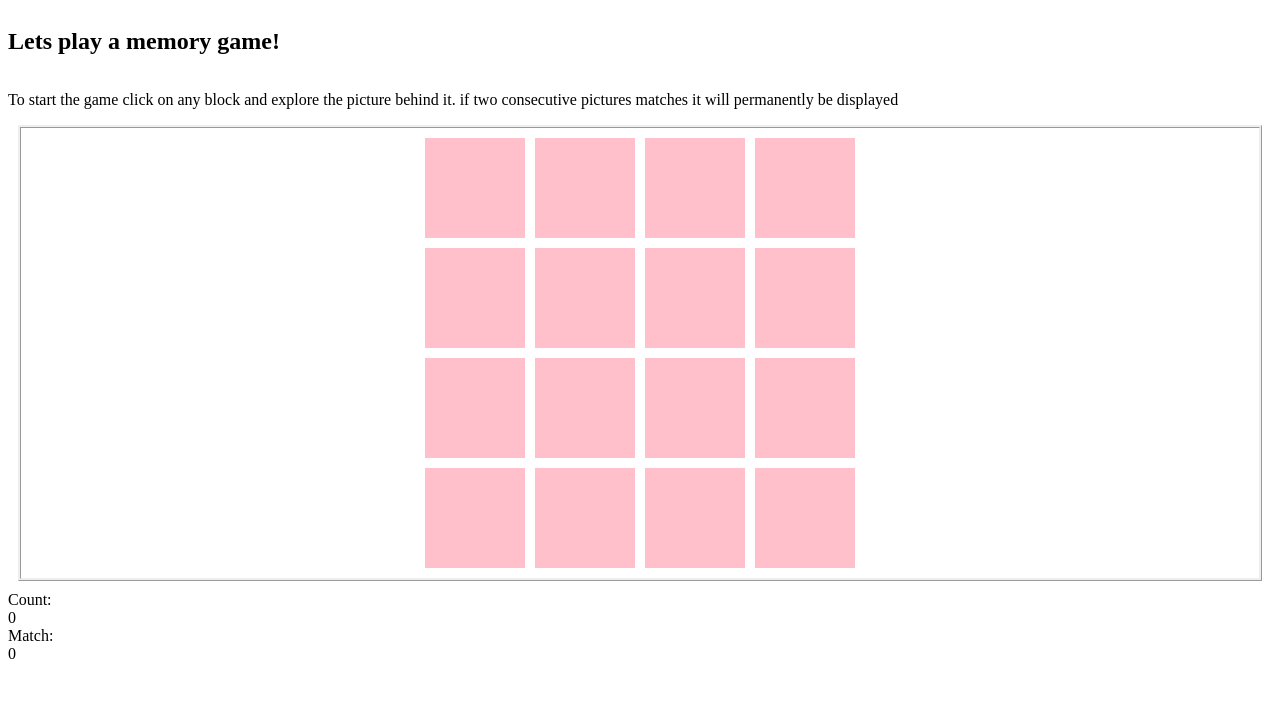
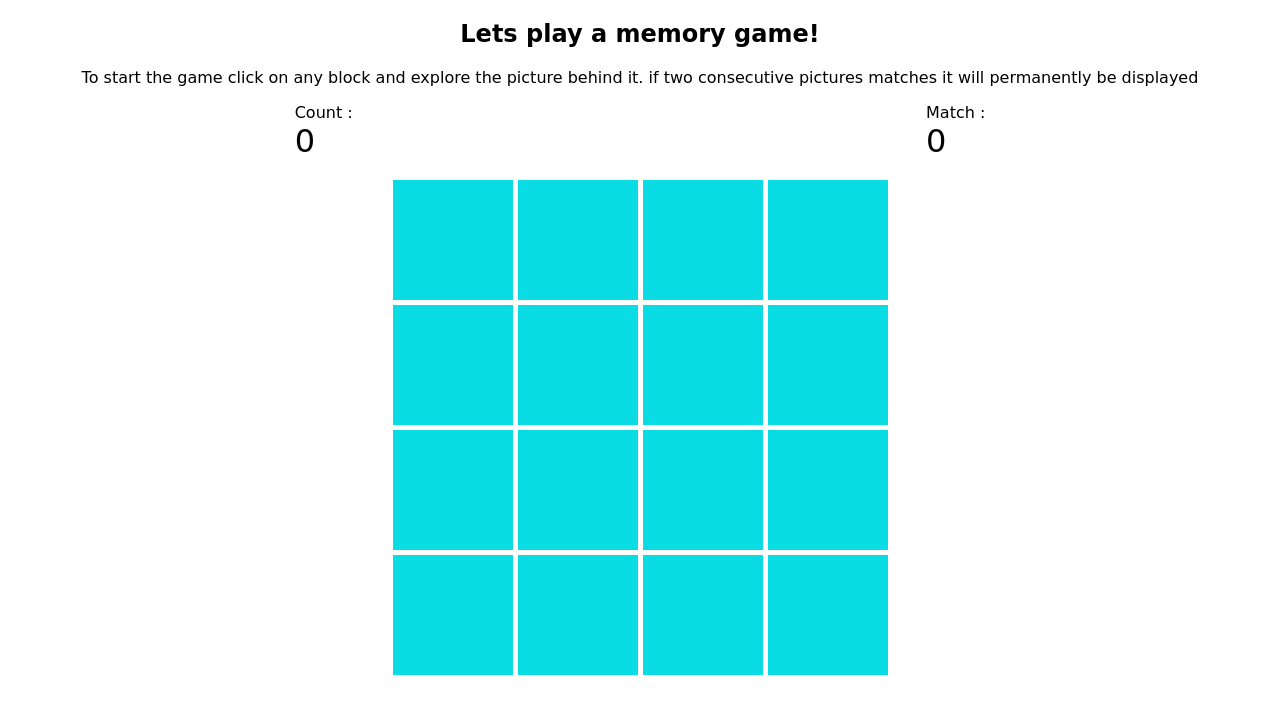
Before and after one commit to vivekshringi/memorygame, a website: page public/htmls/welcome.html in a window 1280 px wide. Drawn offline with Linux system fonts and the light colour scheme; no server answers.

Commit message:
mobile savy gamer

```diff
--- a/package.json
+++ b/package.json
@@ -4,7 +4,7 @@
   "description": "testing express website",
   "main": "index.js",
   "scripts": {
-    "deploy": "node api/index.ts",
+    "deploy": "node api/index.js",
     "test": "echo \"Error: no test specified\" && exit 1"
   },
   "keywords": [
--- a/public/htmls/welcome.html
+++ b/public/htmls/welcome.html
@@ -1,13 +1,18 @@
 <!DOCTYPE html>
+<meta name="viewport" content="width=device-width, initial-scale=1.0">
 <html>
 <head>
 <title>Memory Game</title>
 </head>
 <body>
-<link rel="stylesheet" type="text/css" href="/stylesheets/game.css" />
-<script type="text/javascript" src="/javascripts/game.js"></script>
+<link rel="stylesheet" type="text/css" href="../stylesheets/game.css" />
+<script type="text/javascript" src="../javascripts/game.js"></script>
 <h2>Lets play a memory game!</h2>
 <p>To start the game click on any block and explore the picture behind it. if two consecutive pictures matches it will permanently be displayed</p>
+<div id="score">
+  <label>Count : <div id="count">0</div></label>
+  <label>Match : <div id="match">0</div></label>
+</div>
 <div id="block">
     <div id = "0"></div>
     <div id = "1"></div>
@@ -26,9 +31,6 @@
     <div id = "14"></div>
     <div id = "15"></div>
 </div>
-<div id="score">
-  <label>Count:<div id="count">0</div></label>
-  <label>Match:<div id="match">0</div></label>
-</div>
+
 </body>
 </html>
--- a/public/javascripts/game.js
+++ b/public/javascripts/game.js
@@ -19,7 +19,7 @@ fetch("/numbers")
     for (let index = 0; index < res.numbers.length ; index++) {
     let block = document.querySelector(`[id='${index}']`)
     let image = document.createElement("img");
-    image.src = `/images/${res.numbers[index]}${random}.svg`;
+    image.src = `../images/${res.numbers[index]}${random}.svg`;
     image.setAttribute("id",`image${index}`);
     block.appendChild(image);
     block.addEventListener('click', () => {
--- a/public/stylesheets/game.css
+++ b/public/stylesheets/game.css
@@ -1,31 +1,87 @@
-#block{
-    border-style:ridge;
-    margin: 10px;
-    padding: 10px;
-    font-family: monospace;
-    display:grid;
-    grid-template-columns: repeat(4,100px);
-    grid-gap: 10px 10px;
-    justify-content: center;
-    align-items: center;
+
+@media (max-width: 500px) {
+  body{
+    font-family: cursive;
+    font-weight: 400;
   }
 
   h2{
-  display: inline-block;
+    text-align: center;
+  }
+
+  p{
+    text-align: center;
+  }
+  #block {
+    margin: 5px;
+    padding: 5px;
+    display: grid;
+    grid-template-columns: repeat(4, 80px);
+    grid-gap: 5px 5px;
+    justify-content: center;
   }
 
   img {
-  max-width:100%;
+    max-width: 100%;
     height: 100%;
     display: none;
   }
 
-#block>div{
+  #block>div {
     background-color: pink;
-width:100px;
-height:100px;
+    width: 80px;
+    height: 80px;
   }
 
-#score{
-display: inline;
+  #score {
+    display: flex;
+    justify-content: space-around;
   }
+
+  #score [id] {
+   font-size: xx-large;
+  }
+}
+
+@media (min-width: 501px) {
+  body{
+    font-family: cursive;
+  }
+
+  h2{
+    text-align: center;
+  }
+
+  p{
+    text-align: center;
+  }
+  #block {
+    margin: 10px;
+    padding: 10px;
+    display: grid;
+    grid-template-columns: repeat(4, 120px);
+    grid-gap: 5px 5px;
+    justify-content: center;
+  }
+
+  img {
+    max-width: 100%;
+    height: 100%;
+    display: none;
+  }
+
+  #block>div {
+    background-color: rgb(10, 220, 227);
+    width: 120px;
+    height: 120px;
+  }
+
+  #score {
+    display: flex;
+    justify-content: space-around;
+  }
+
+  #score [id] {
+   font-size: xx-large;
+  }
+}
```
Lines whose indentation alone changed are shown as unchanged.
